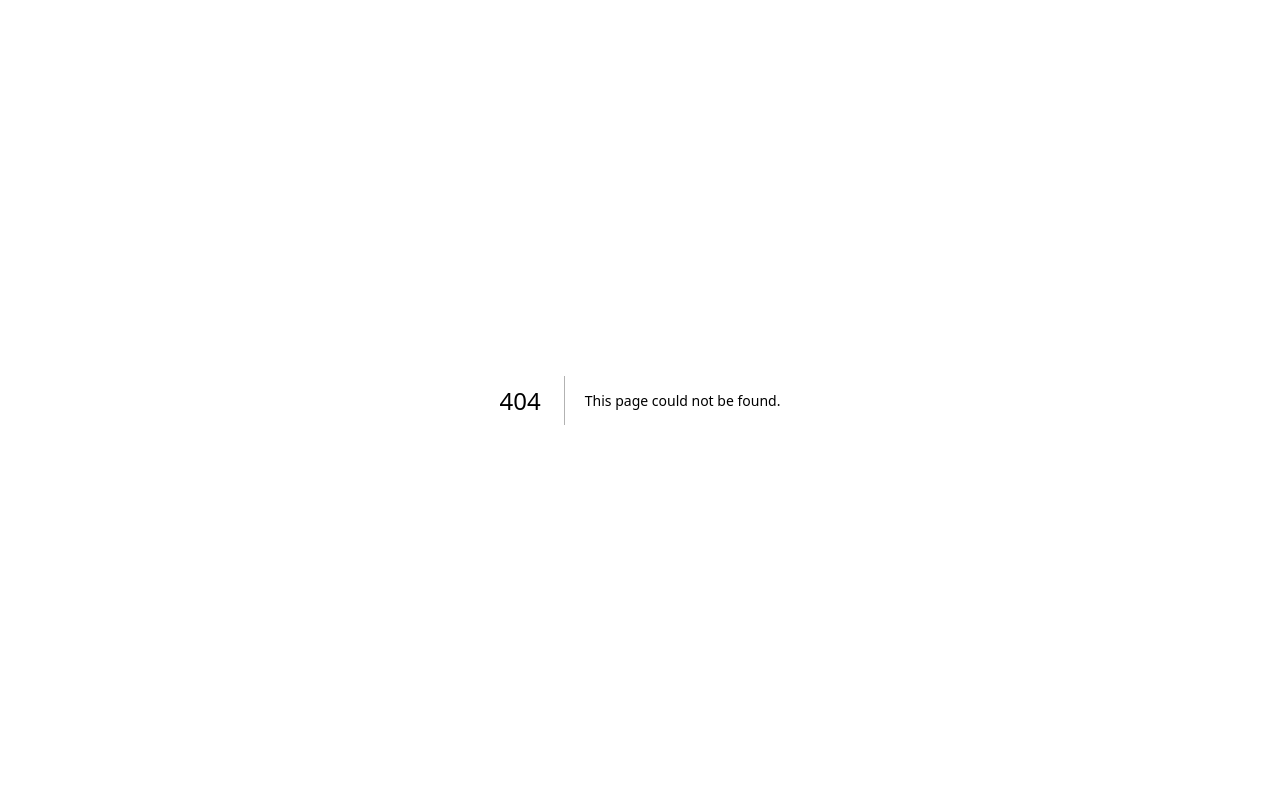
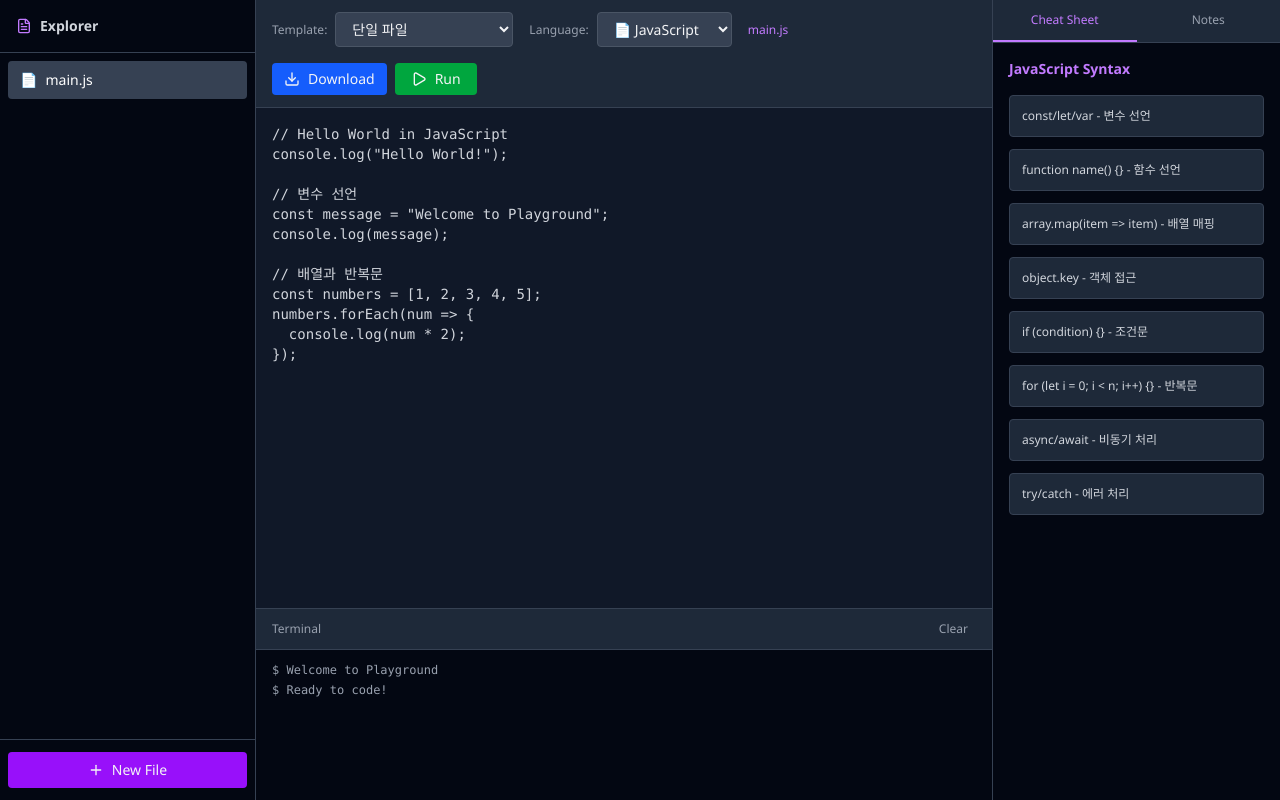
Before and after one commit to COBIP/COBIP_FE, a Next.js app: page /playground in a window 1280 px wide. Before the commit this address had no page. Built offline with nearby package versions, Linux system fonts and the light colour scheme.

Commit message:
✨ feat: 테스트 실습 환경 — 페이지 추가

```diff
--- /dev/null
+++ b/src/app/playground/page.tsx
@@ -0,0 +1,279 @@
+'use client';
+
+import { useState } from 'react';
+import { type Language, type ProjectTemplate, type File, type RightPanelTab, type TerminalLog } from '@/app/types/Playground';
+import { LANGUAGE_CONFIGS } from '@/data/Languages';
+import { PROJECT_TEMPLATES } from '@/data/Templates';
+import { Toolbar } from '@/features/playground-ide/components/Toolbar';
+import { FileExplorer } from '@/features/playground-ide/components/FileExplorer';
+import { Editor } from '@/features/playground-ide/components/Editor';
+import { Terminal } from '@/features/playground-ide/components/Terminal';
+import { RightPanel } from '@/features/playground-ide/components/RightPanel';
+
+export default function PlaygroundPage() {
+
+  // 선택된 언어
+  const [selectedLanguage, setSelectedLanguage] = useState<Language>('javascript');
+
+  // 선택된 템플릿
+  const [selectedTemplate, setSelectedTemplate] = useState<ProjectTemplate>('none');
+
+  // 파일 목록
+  const [files, setFiles] = useState<File[]>([
+    {
+      id: '1',
+      name: `main${LANGUAGE_CONFIGS.javascript.extension}`,
+      language: 'javascript',
+      content: LANGUAGE_CONFIGS.javascript.defaultCode,
+    },
+  ]);
+
+  // 활성 파일 ID
+  const [activeFileId, setActiveFileId] = useState('1');
+
+  // 터미널 로그
+  const [terminalLogs, setTerminalLogs] = useState<TerminalLog[]>([
+    { id: '1', message: '$ Welcome to Playground', type: 'info', timestamp: new Date() },
+    { id: '2', message: '$ Ready to code!', type: 'info', timestamp: new Date() },
+  ]);
+
+  // 우측 패널 탭
+  const [rightPanelTab, setRightPanelTab] = useState<RightPanelTab>('cheatsheet');
+
+  // 메모장 내용
+  const [notes, setNotes] = useState('');
+
+  // 현재 활성 파일
+  const activeFile = files.find((f) => f.id === activeFileId);
+
+  // ===== 핸들러 함수 =====
+
+  /**
+   * 프로젝트 템플릿 변경
+   */
+  const handleTemplateChange = (template: ProjectTemplate) => {
+    setSelectedTemplate(template);
+
+    if (template === 'none') {
+      // 단일 파일 모드
+      setFiles([
+        {
+          id: '1',
+          name: `main${LANGUAGE_CONFIGS[selectedLanguage].extension}`,
+          language: selectedLanguage,
+          content: LANGUAGE_CONFIGS[selectedLanguage].defaultCode,
+        },
+      ]);
+      setActiveFileId('1');
+    } else {
+      // 템플릿 모드
+      const templateFiles = PROJECT_TEMPLATES[template].files.map((file: { name: string; language: Language; content: string }, idx: number) => ({
+        id: `${idx}`,
+        ...file,
+      }));
+      setFiles(templateFiles);
+      setActiveFileId('0');
+    }
+
+    // 터미널에 로그 추가
+    const now = new Date();
+    setTerminalLogs((prev) => [
+      ...prev,
+      {
+        id: Date.now().toString(),
+        message: `$ Template changed to: ${PROJECT_TEMPLATES[template].name}`,
+        type: 'info',
+        timestamp: now,
+      },
+    ]);
+  };
+
+  /**
+   * 언어 변경
+   */
+  const handleLanguageChange = (lang: Language) => {
+    setSelectedLanguage(lang);
+
+    if (selectedTemplate === 'none') {
+      setFiles((prevFiles) =>
+        prevFiles.map((file) => {
+          if (file.id === activeFileId) {
+            return {
+              ...file,
+              language: lang,
+              name: `main${LANGUAGE_CONFIGS[lang].extension}`,
+              content: LANGUAGE_CONFIGS[lang].defaultCode,
+            };
+          }
+          return file;
+        })
+      );
+    }
+  };
+
+  /**
+   * 코드 변경
+   */
+  const handleCodeChange = (newCode: string) => {
+    setFiles((prevFiles) =>
+      prevFiles.map((file) =>
+        file.id === activeFileId ? { ...file, content: newCode } : file
+      )
+    );
+  };
+
+  /**
+   * 파일 선택
+   */
+  const handleFileSelect = (fileId: string) => {
+    setActiveFileId(fileId);
+  };
+
+  /**
+   * 파일 추가
+   */
+  const handleAddFile = () => {
+    const newFileId = Date.now().toString();
+    const newFile: File = {
+      id: newFileId,
+      name: `file${files.length + 1}${LANGUAGE_CONFIGS[selectedLanguage].extension}`,
+      language: selectedLanguage,
+      content: LANGUAGE_CONFIGS[selectedLanguage].defaultCode,
+    };
+    setFiles([...files, newFile]);
+    setActiveFileId(newFileId);
+  };
+
+  /**
+   * 파일 삭제
+   */
+  const handleDeleteFile = (fileId: string) => {
+    if (files.length === 1) {
+      alert('최소 1개의 파일이 필요합니다.');
+      return;
+    }
+    const newFiles = files.filter((f) => f.id !== fileId);
+    setFiles(newFiles);
+    if (activeFileId === fileId) {
+      setActiveFileId(newFiles[0].id);
+    }
+  };
+
+  /**
+   * 실행 시뮬레이션
+   */
+  const handleRun = () => {
+    const now = new Date();
+    const timeString = now.toLocaleTimeString('ko-KR', {
+      hour: '2-digit',
+      minute: '2-digit',
+      second: '2-digit',
+    });
+
+    const fileName = activeFile?.name || 'main';
+
+    const newLogs: TerminalLog[] = [
+      ...terminalLogs,
+      {
+        id: Date.now().toString(),
+        message: `[${timeString}] Running ${fileName}...`,
+        type: 'info',
+        timestamp: now,
+      },
+      {
+        id: (Date.now() + 1).toString(),
+        message: '> Hello World!',
+        type: 'success',
+        timestamp: now,
+      },
+      {
+        id: (Date.now() + 2).toString(),
+        message: `[${timeString}] Process completed.`,
+        type: 'info',
+        timestamp: now,
+      },
+    ];
+
+    setTerminalLogs(newLogs);
+  };
+
+  /**
+   * 터미널 초기화
+   */
+  const handleClearTerminal = () => {
+    setTerminalLogs([
+      {
+        id: Date.now().toString(),
+        message: '$ Terminal cleared',
+        type: 'info',
+        timestamp: new Date(),
+      },
+    ]);
+  };
+
+  /**
+   * 코드 다운로드
+   */
+  const handleDownloadCode = () => {
+    const allCode = files
+      .map((file) => `// ===== ${file.name} =====\n${file.content}`)
+      .join('\n\n');
+
+    const element = document.createElement('a');
+    element.setAttribute(
+      'href',
+      'data:text/plain;charset=utf-8,' + encodeURIComponent(allCode)
+    );
+    element.setAttribute('download', 'playground-code.txt');
+    element.style.display = 'none';
+    document.body.appendChild(element);
+    element.click();
+    document.body.removeChild(element);
+  };
+
+  // ===== 렌더링 =====
+
+  return (
+    <div className="flex h-screen bg-gray-900 text-gray-100">
+      {/* 좌측: 파일 탐색기 */}
+      <FileExplorer
+        files={files}
+        activeFileId={activeFileId}
+        selectedTemplate={selectedTemplate}
+        onFileSelect={handleFileSelect}
+        onFileDelete={handleDeleteFile}
+        onAddFile={handleAddFile}
+      />
+
+      {/* 중앙: 에디터 + 터미널 */}
+      <div className="flex-1 flex flex-col overflow-hidden">
+        {/* 도구바 */}
+        <Toolbar
+          selectedLanguage={selectedLanguage}
+          selectedTemplate={selectedTemplate}
+          activeFile={activeFile}
+          onLanguageChange={handleLanguageChange}
+          onTemplateChange={handleTemplateChange}
+          onRun={handleRun}
+          onDownload={handleDownloadCode}
+        />
+
+        {/* 에디터 */}
+        <Editor activeFile={activeFile} onCodeChange={handleCodeChange} />
+
+        {/* 터미널 */}
+        <Terminal logs={terminalLogs} onClear={handleClearTerminal} />
+      </div>
+
+      {/* 우측: 패널 (Cheat Sheet & Notes) */}
+      <RightPanel
+        activeTab={rightPanelTab}
+        selectedLanguage={selectedLanguage}
+        selectedTemplate={selectedTemplate}
+        notes={notes}
+        onTabChange={setRightPanelTab}
+        onNotesChange={setNotes}
+      />
+    </div>
+  );
+}
```
